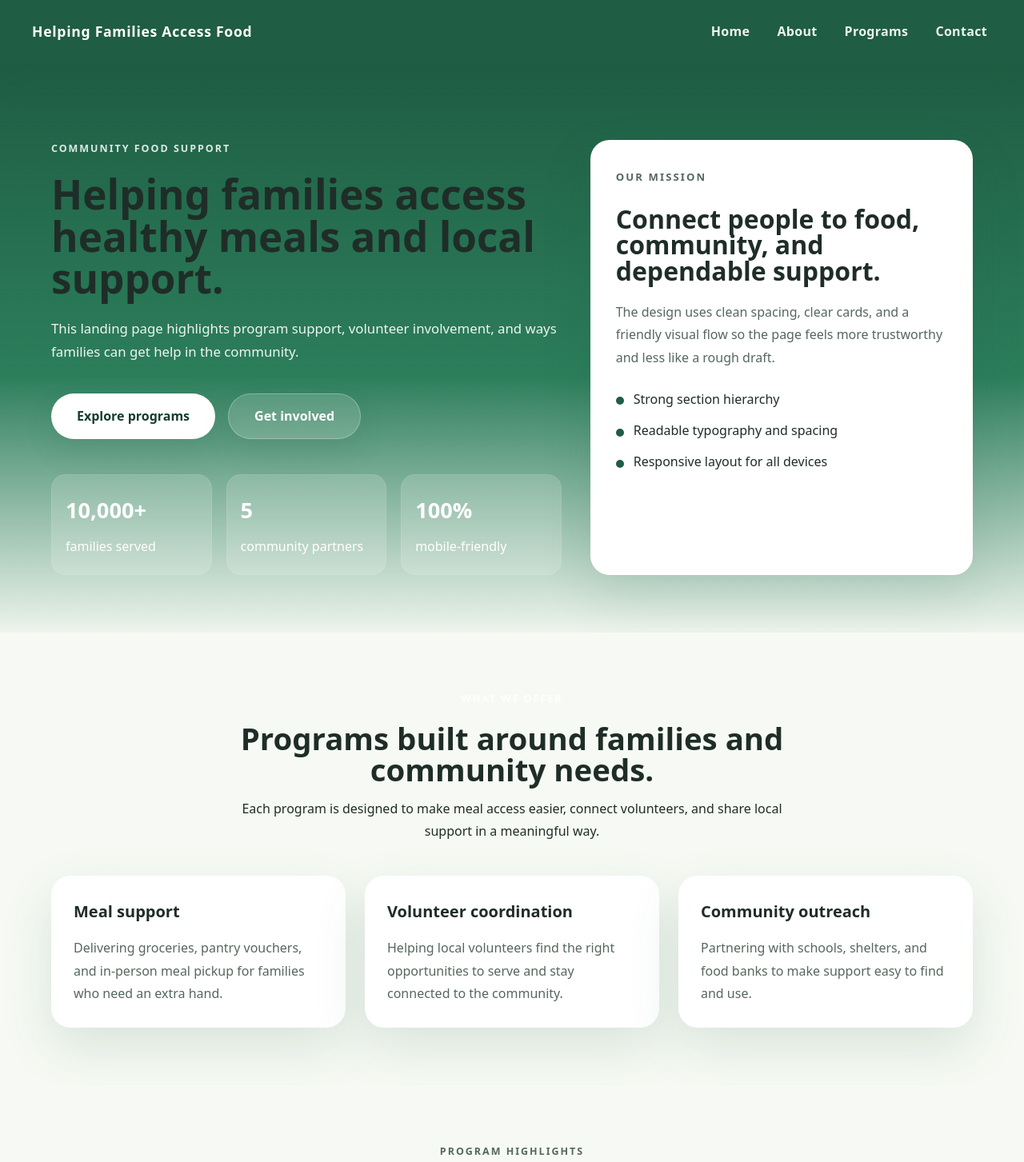
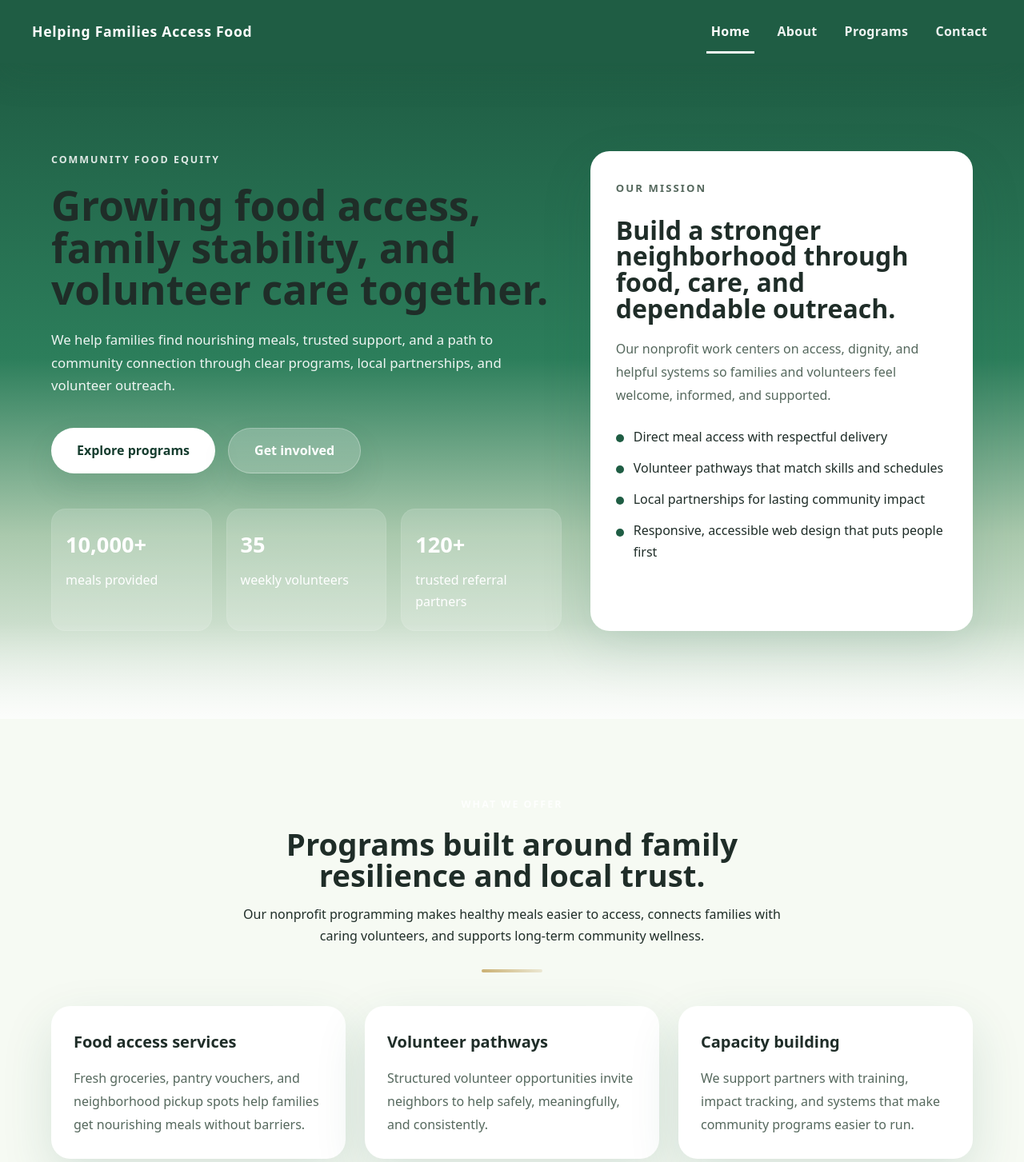
Before and after one commit to mialc/nonprofit-landing-mockup, a plain HTML site: page index.html in a window 1280 px wide. Shown: the top 1453 px of the page at 80% size. Drawn offline with Linux system fonts and the light colour scheme.

Commit message:
Ticket 1: added visual polish, active nav, and nonprofit-focused refinements

```diff
--- a/assets/css/styles.css
+++ b/assets/css/styles.css
@@ -2,6 +2,7 @@
   --green: #1f5d44;
   --green-dark: #163d2f;
   --green-soft: #e8f2e7;
+  --accent: #cbb174;
   --cream: #f7faf4;
   --text: #1f2d28;
   --muted: #55685d;
@@ -21,6 +22,7 @@
 
 html {
   scroll-behavior: smooth;
+  scroll-padding-top: 96px;
 }
 
 body {
@@ -98,13 +100,30 @@ nav a::after {
 }
 
 nav a:hover::after,
-nav a:focus-visible::after {
-  background: rgba(255, 255, 255, 0.8);
+nav a:focus-visible::after,
+nav a.active::after {
+  background: rgba(255, 255, 255, 0.95);
+}
+
+nav a.active {
+  color: white;
 }
 
 .hero {
-  padding: var(--space-xl) 0 72px;
-  background: linear-gradient(180deg, #1f5d44 0%, #2c7e5b 55%, #eef4ed 100%);
+  position: relative;
+  padding: 110px 0 110px;
+  background: linear-gradient(180deg, #1f5d44 0%, #2c7e5b 45%, #aac9ad 72%, #eef4ed 100%);
+}
+
+.hero::after {
+  content: '';
+  position: absolute;
+  left: 0;
+  right: 0;
+  bottom: 0;
+  height: 120px;
+  background: linear-gradient(180deg, transparent, rgba(255, 255, 255, 0.8));
+  pointer-events: none;
 }
 
 .hero-grid {
@@ -167,7 +186,7 @@ nav a:focus-visible::after {
 }
 
 .button-secondary {
-  background: rgba(255, 255, 255, 0.16);
+  background: linear-gradient(180deg, rgba(255, 255, 255, 0.24), rgba(255, 255, 255, 0.16));
   color: white;
   border: 1px solid rgba(255, 255, 255, 0.28);
 }
@@ -258,6 +277,21 @@ nav a:focus-visible::after {
 
 section {
   position: relative;
+  scroll-margin-top: 96px;
+}
+
+.section-heading {
+  position: relative;
+}
+
+.section-heading::after {
+  content: '';
+  display: block;
+  width: 76px;
+  height: 4px;
+  margin: 28px auto 0;
+  border-radius: 999px;
+  background: linear-gradient(90deg, var(--accent), rgba(203, 177, 116, 0.25));
 }
 
 .section-heading,
@@ -281,7 +315,24 @@ section {
 .programs-band,
 .skills-section,
 .contact-section {
-  padding: 72px 0;
+  padding: 96px 0;
+}
+
+.feature-section {
+  background: #f6faf3;
+}
+
+.programs-band {
+  background: #f3f7ee;
+  background-image: radial-gradient(circle at top left, rgba(203, 177, 116, 0.12), transparent 30%), radial-gradient(circle at bottom right, rgba(255, 255, 255, 0.35), transparent 28%);
+}
+
+.skills-section {
+  background: var(--green-soft);
+}
+
+.contact-section {
+  background: #f7faf4;
 }
 
 .feature-grid,
@@ -308,6 +359,15 @@ form {
   border-radius: var(--radius);
   padding: 28px;
   box-shadow: var(--shadow);
+  transition: transform 0.25s ease, box-shadow 0.25s ease, border-color 0.25s ease;
+}
+
+.feature-card:hover,
+.program-grid article:hover,
+.skill-card:hover,
+form:hover {
+  transform: translateY(-4px);
+  box-shadow: 0 28px 60px rgba(31, 93, 68, 0.12);
 }
 
 .feature-card h3,
@@ -324,14 +384,6 @@ form {
   margin: 0;
   color: var(--muted);
   line-height: 1.8;
-}
-
-.feature-section {
-  background: var(--cream);
-}
-
-.programs-band {
-  background: var(--cream);
 }
 
 .programs-band .section-heading h2 {
@@ -396,6 +448,8 @@ textarea {
   display: flex;
   flex-wrap: wrap;
   gap: 14px;
+  justify-content: center;
+  margin-top: 12px;
 }
 
 footer {
@@ -409,6 +463,7 @@ footer {
   align-items: center;
   gap: 16px;
   padding: 28px 0;
+  border-top: 1px solid rgba(255, 255, 255, 0.14);
 }
 
 .footer-inner p {
--- a/index.html
+++ b/index.html
@@ -10,11 +10,11 @@
 </head>
 
 <body>
-  <header class="site-header" id="home">
+  <header class="site-header">
     <div class="page-width header-inner">
       <a class="brand" href="#home">Helping Families Access Food</a>
       <nav aria-label="Primary navigation">
-        <a href="#home">Home</a>
+        <a href="#home" aria-current="page">Home</a>
         <a href="#about">About</a>
         <a href="#programs">Programs</a>
         <a href="#contact">Contact</a>
@@ -23,12 +23,12 @@
   </header>
 
   <main>
-    <section class="hero" id="about">
+    <section class="hero" id="home">
       <div class="page-width hero-grid">
         <div class="hero-copy">
-          <p class="eyebrow">Community food support</p>
-          <h1>Helping families access healthy meals and local support.</h1>
-          <p class="hero-text">This landing page highlights program support, volunteer involvement, and ways families can get help in the community.</p>
+          <p class="eyebrow">Community food equity</p>
+          <h1>Growing food access, family stability, and volunteer care together.</h1>
+          <p class="hero-text">We help families find nourishing meals, trusted support, and a path to community connection through clear programs, local partnerships, and volunteer outreach.</p>
           <div class="hero-actions">
             <a href="#programs" class="button">Explore programs</a>
             <a href="#contact" class="button button-secondary">Get involved</a>
@@ -36,52 +36,53 @@
           <div class="hero-stats">
             <div>
               <strong>10,000+</strong>
-              <span>families served</span>
+              <span>meals provided</span>
             </div>
             <div>
-              <strong>5</strong>
-              <span>community partners</span>
+              <strong>35</strong>
+              <span>weekly volunteers</span>
             </div>
             <div>
-              <strong>100%</strong>
-              <span>mobile-friendly</span>
+              <strong>120+</strong>
+              <span>trusted referral partners</span>
             </div>
           </div>
         </div>
         <aside class="hero-panel">
           <div class="hero-card">
             <p class="panel-tag">Our mission</p>
-            <h2>Connect people to food, community, and dependable support.</h2>
-            <p>The design uses clean spacing, clear cards, and a friendly visual flow so the page feels more trustworthy and less like a rough draft.</p>
+            <h2>Build a stronger neighborhood through food, care, and dependable outreach.</h2>
+            <p>Our nonprofit work centers on access, dignity, and helpful systems so families and volunteers feel welcome, informed, and supported.</p>
             <ul class="panel-list">
-              <li>Strong section hierarchy</li>
-              <li>Readable typography and spacing</li>
-              <li>Responsive layout for all devices</li>
+              <li>Direct meal access with respectful delivery</li>
+              <li>Volunteer pathways that match skills and schedules</li>
+              <li>Local partnerships for lasting community impact</li>
+              <li>Responsive, accessible web design that puts people first</li>
             </ul>
           </div>
         </aside>
       </div>
     </section>
 
-    <section class="feature-section">
+    <section class="feature-section" id="about">
       <div class="page-width">
         <div class="section-heading">
           <p class="eyebrow">What we offer</p>
-          <h2>Programs built around families and community needs.</h2>
-          <p>Each program is designed to make meal access easier, connect volunteers, and share local support in a meaningful way.</p>
+          <h2>Programs built around family resilience and local trust.</h2>
+          <p>Our nonprofit programming makes healthy meals easier to access, connects families with caring volunteers, and supports long-term community wellness.</p>
         </div>
         <div class="feature-grid">
           <article class="feature-card">
-            <h3>Meal support</h3>
-            <p>Delivering groceries, pantry vouchers, and in-person meal pickup for families who need an extra hand.</p>
+            <h3>Food access services</h3>
+            <p>Fresh groceries, pantry vouchers, and neighborhood pickup spots help families get nourishing meals without barriers.</p>
           </article>
           <article class="feature-card">
-            <h3>Volunteer coordination</h3>
-            <p>Helping local volunteers find the right opportunities to serve and stay connected to the community.</p>
+            <h3>Volunteer pathways</h3>
+            <p>Structured volunteer opportunities invite neighbors to help safely, meaningfully, and consistently.</p>
           </article>
           <article class="feature-card">
-            <h3>Community outreach</h3>
-            <p>Partnering with schools, shelters, and food banks to make support easy to find and use.</p>
+            <h3>Capacity building</h3>
+            <p>We support partners with training, impact tracking, and systems that make community programs easier to run.</p>
           </article>
         </div>
       </div>
@@ -100,12 +101,12 @@
             <p>Timely meal delivery and pickup locations help families get the support they need without confusion.</p>
           </article>
           <article>
-            <h3>Family outreach</h3>
-            <p>Programs connect families with nutrition education, community meals, and ongoing support.</p>
+            <h3>Family navigation</h3>
+            <p>Care coordinators connect families with nutrition education, benefits guidance, and local wraparound resources.</p>
           </article>
           <article>
             <h3>Volunteer support</h3>
-            <p>Clear volunteer details make it easier for people to join, donate, or bring resources to their neighborhood.</p>
+            <p>Volunteer onboarding and coordination make it simple for people to join drives, events, and community deliveries.</p>
           </article>
         </div>
       </div>
@@ -127,8 +128,8 @@
             <p>Consistent padding and margins make the page feel more polished and less cluttered.</p>
           </div>
           <div class="skill-card">
-            <strong>Responsive design</strong>
-            <p>The layout scales well on phones and tablets while preserving hierarchy and readability.</p>
+            <strong>Modern web craftsmanship</strong>
+            <p>Semantic HTML, responsive grid layout, and active section navigation reflect strong technical design.</p>
           </div>
         </div>
       </div>
@@ -138,8 +139,8 @@
       <div class="page-width contact-grid">
         <div class="contact-copy">
           <p class="eyebrow">Get in touch</p>
-          <h2>Support local families or learn how to volunteer.</h2>
-          <p>Reach out to ask about meal programs, donation options, or volunteer opportunities in your area.</p>
+          <h2>Partner with us, volunteer, or request support.</h2>
+          <p>Send a message to learn more about food delivery, family resources, donation drives, and volunteer events in your neighborhood.</p>
         </div>
         <form>
           <label for="name">Full name</label>
@@ -148,8 +149,8 @@
           <label for="email">Email address</label>
           <input type="email" id="email" name="email" placeholder="Your email" required>
 
-          <label for="message">Message</label>
-          <textarea id="message" name="message" placeholder="Tell us how you'd like to help"></textarea>
+          <label for="message">How can we support you?</label>
+          <textarea id="message" name="message" placeholder="Tell us if you are reaching out as a family, volunteer, or partner"></textarea>
 
           <div class="button-group">
             <button type="reset" class="button button-secondary">Clear</button>
@@ -166,6 +167,30 @@
       <p class="footer-tag">Designed for families, volunteers, and community partners.</p>
     </div>
   </footer>
+
+  <script>
+    const sectionObserver = new IntersectionObserver((entries) => {
+      entries.forEach((entry) => {
+        const link = document.querySelector(`nav a[href="#${entry.target.id}"]`);
+        if (!link) return;
+        if (entry.isIntersecting) {
+          document.querySelectorAll('nav a').forEach((item) => item.classList.remove('active'));
+          link.classList.add('active');
+        }
+      });
+    }, {
+      rootMargin: '-35% 0px -55% 0px',
+      threshold: 0.2,
+    });
+
+    document.querySelectorAll('section[id]').forEach((section) => sectionObserver.observe(section));
+
+    const navItems = document.querySelectorAll('nav a');
+    navItems.forEach((item) => item.addEventListener('click', () => {
+      navItems.forEach((link) => link.removeAttribute('aria-current'));
+      item.setAttribute('aria-current', 'page');
+    }));
+  </script>
 </body>
 
 </html>
```
